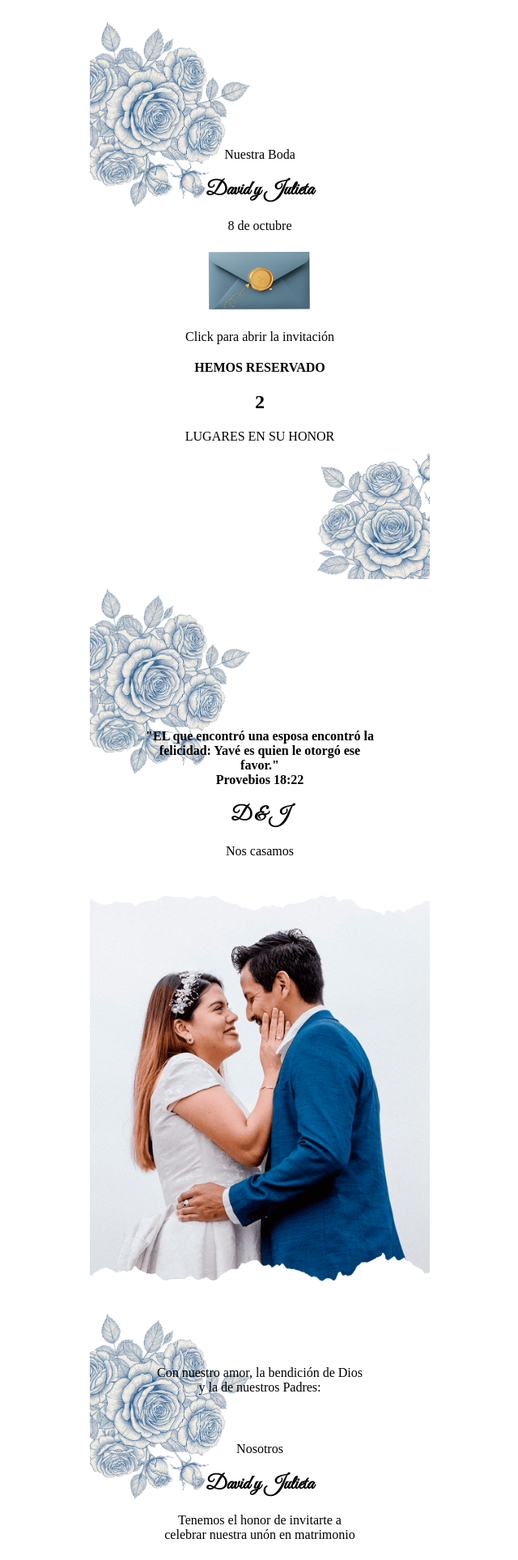
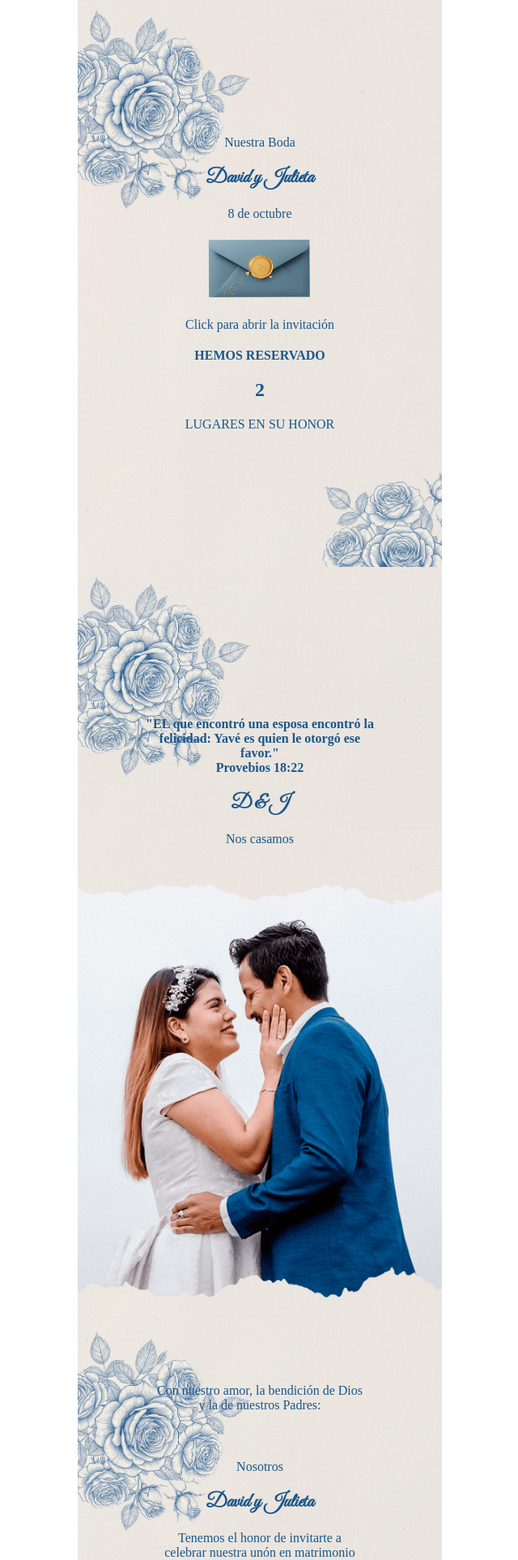
Before and after one commit to eltigrecreativocom/boda, a PHP site: page / in a window 1280 px wide. Shown: the top 1926 px of the page at 81% size, without its empty margins (319-959 px from the left). Run offline with PHP 8.4, Linux system fonts and the light colour scheme.

Commit message:
descripcion de los cambios

```diff
--- a/style.css
+++ b/style.css
@@ -31,7 +31,8 @@
 .container {
     max-width: 450px;
     margin: 0 auto;
-    padding: 15px;
+    /* padding: 15px; */
+    background-image: url(base/textura.jpg);
 }
 
 
@@ -493,3 +494,12 @@ p {
 .asistencia img {
     width: 30px;
 }
+
+h1,
+h2,
+h3,
+h4,
+h5,
+p {
+    color: #1a568a;
+}
```
Also changed, not shown: index.html (+9 -7 lines), base/portada.png (added), base/textura.jpg (added), 1 other file.
